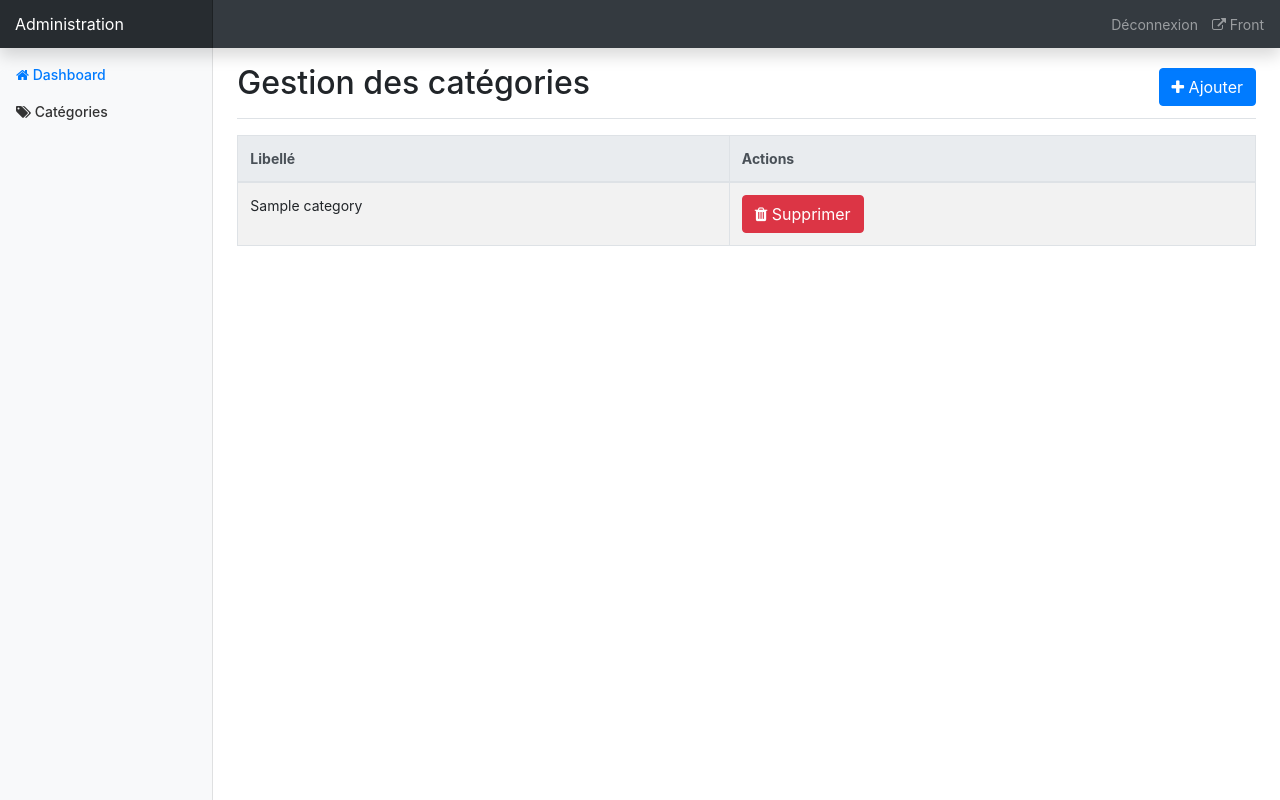
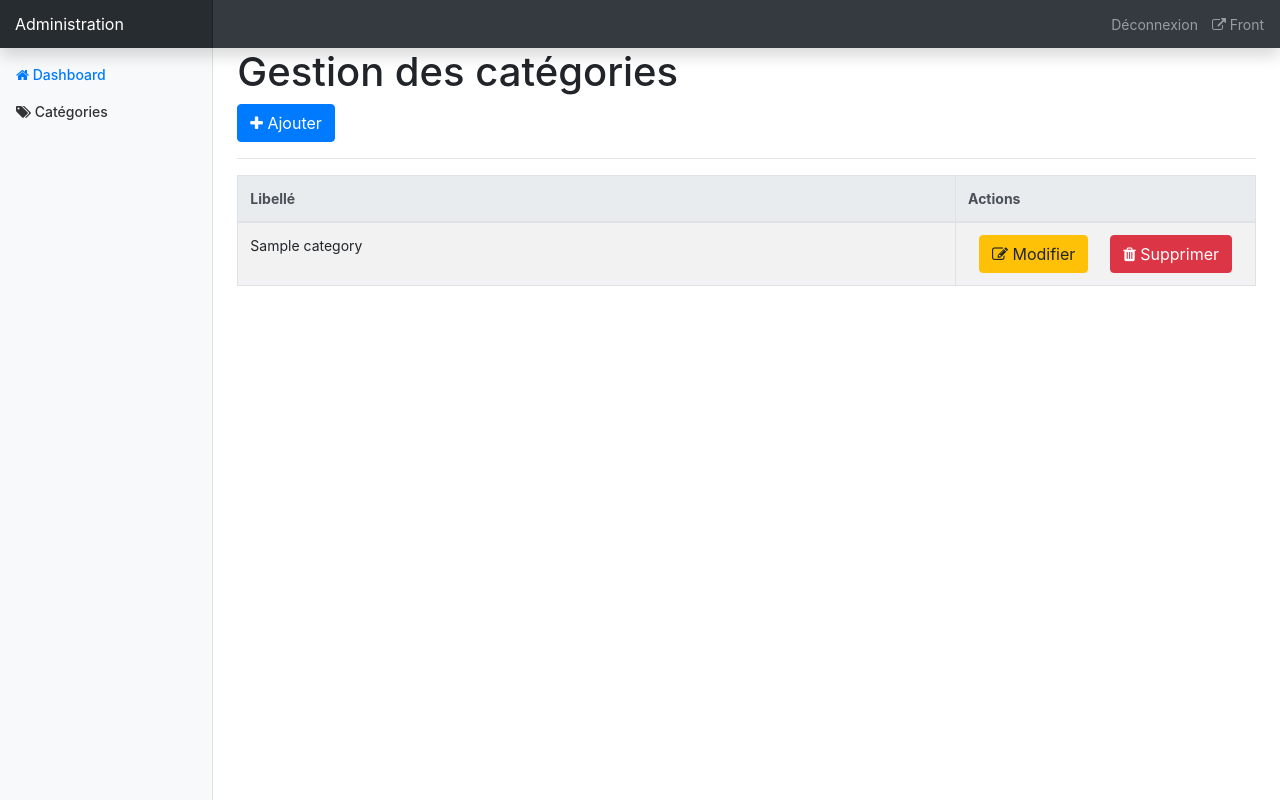
Before and after one commit to PHGL666/ecolidaire, a PHP site: page /admin/crud/category/index.php in a window 1280 px wide. Run offline with PHP 8.4, Linux system fonts and the light colour scheme; the visitor is signed in with stand-in values (Sample User, id 1); tables that the repository leaves empty or names only in its code hold one stand-in row (values such as "Sample post"); some libraries are stand-ins or nearby versions.

Commit message:
Modifier fichier

```diff
--- a/admin/crud/category/index.php
+++ b/admin/crud/category/index.php
@@ -6,27 +6,14 @@ $categories = getAllRows("category");
 require_once __DIR__ . "/../../layout/header.php";
 ?>
 
-    <div class="d-flex justify-content-between flex-wrap flex-md-nowrap align-items-center pt-3 pb-2 mb-3 border-bottom">
-        <h1 class="h2">Gestion des catégories</h1>
+    <h1>Gestion des catégories</h1>
+
     <a href="create-form.php" class="btn btn-primary">
         <i class="fa fa-plus"></i>
         Ajouter
     </a>
-    </div>
 
-    <div>
-        <?php if (isset($_SESSION["flash"])): ?>
-            <?php foreach ($_SESSION["flash"] as $error) : ?>
-                <div class="alert alert-<?= $error["type"]; ?> alert-dismissible fade show">
-                    <?= $error["message"]; ?>
-                    <button type="button" class="close" data-dismiss="alert" aria-label="Close">
-                        <span aria-hidden="true">&times;</span>
-                    </button>
-                </div>
-            <?php endforeach; ?>
-            <?php unset($_SESSION["flash"]); ?>
-        <?php endif; ?>
-    </div>
+    <hr>
 
     <table class="table table-striped table-bordered">
         <thead class="thead-light">
@@ -39,14 +26,20 @@ require_once __DIR__ . "/../../layout/header.php";
         <?php foreach ($categories as $category) : ?>
             <tr>
                 <td><?= $category["label"]; ?></td>
-                <td>
-                    <form action="delete-query.php" method="post">
+                <td class="actions">
+                    <div class="d-flex justify-content-around">
+                        <a href="update-form.php?id=<?= $category["id"]; ?>" class="btn btn-warning">
+                            <i class="fa fa-edit"></i>
+                            Modifier
+                        </a>
+                        <form method="post" action="delete-query.php">
                             <input type="hidden" name="id" value="<?= $category["id"]; ?>">
                             <button type="submit" class="btn btn-danger">
                                 <i class="fa fa-trash"></i>
                                 Supprimer
                             </button>
                         </form>
+                    </div>
                 </td>
             </tr>
         <?php endforeach; ?>
--- a/admin/css/dashboard.css
+++ b/admin/css/dashboard.css
@@ -8,6 +8,10 @@ body {
 
 .navbar-nav li {
     margin-left: 1em;
+}
+
+table .actions {
+    width: 300px;
 }
 
 /*
--- a/model/database.php
+++ b/model/database.php
@@ -268,3 +268,15 @@ function deleteRow(string $table, int $id): ?int {
     }
     return null;
 }
+
+function updateCategory(int $id, string $label) {
+    global $connection;
+
+    $query = "UPDATE category SET label = :label WHERE id = :id";
+
+    $stmt = $connection->prepare($query);
+    $stmt->bindParam(":id", $id);
+    $stmt->bindParam(":label", $label);
+
+    return $stmt->execute();
+}
```
Also changed, not shown: admin/crud/category/update-form.php (added, +24 -0 lines), admin/crud/category/update-query.php (added, +13 -0 lines). Lines whose indentation alone changed are shown as unchanged.
